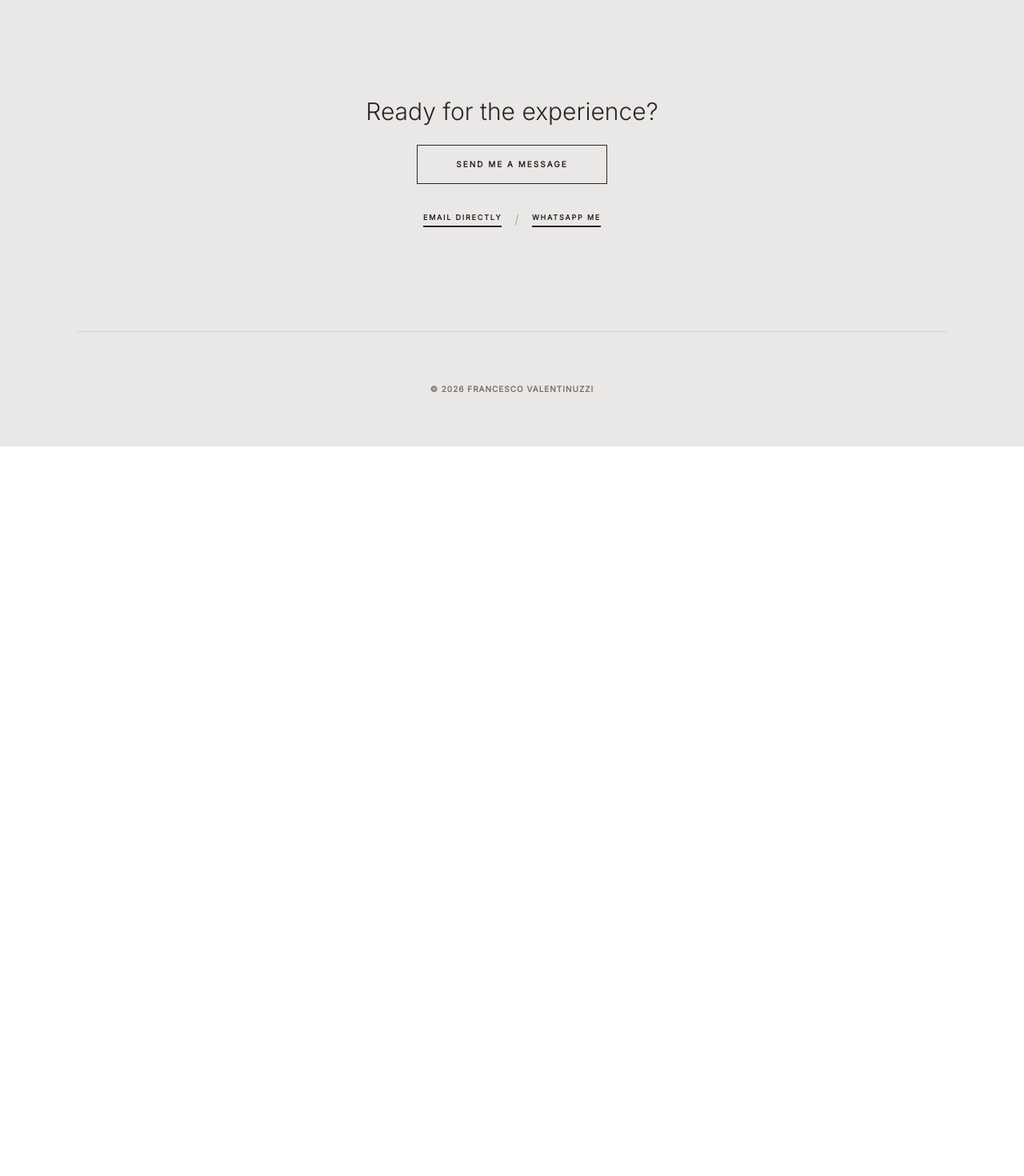
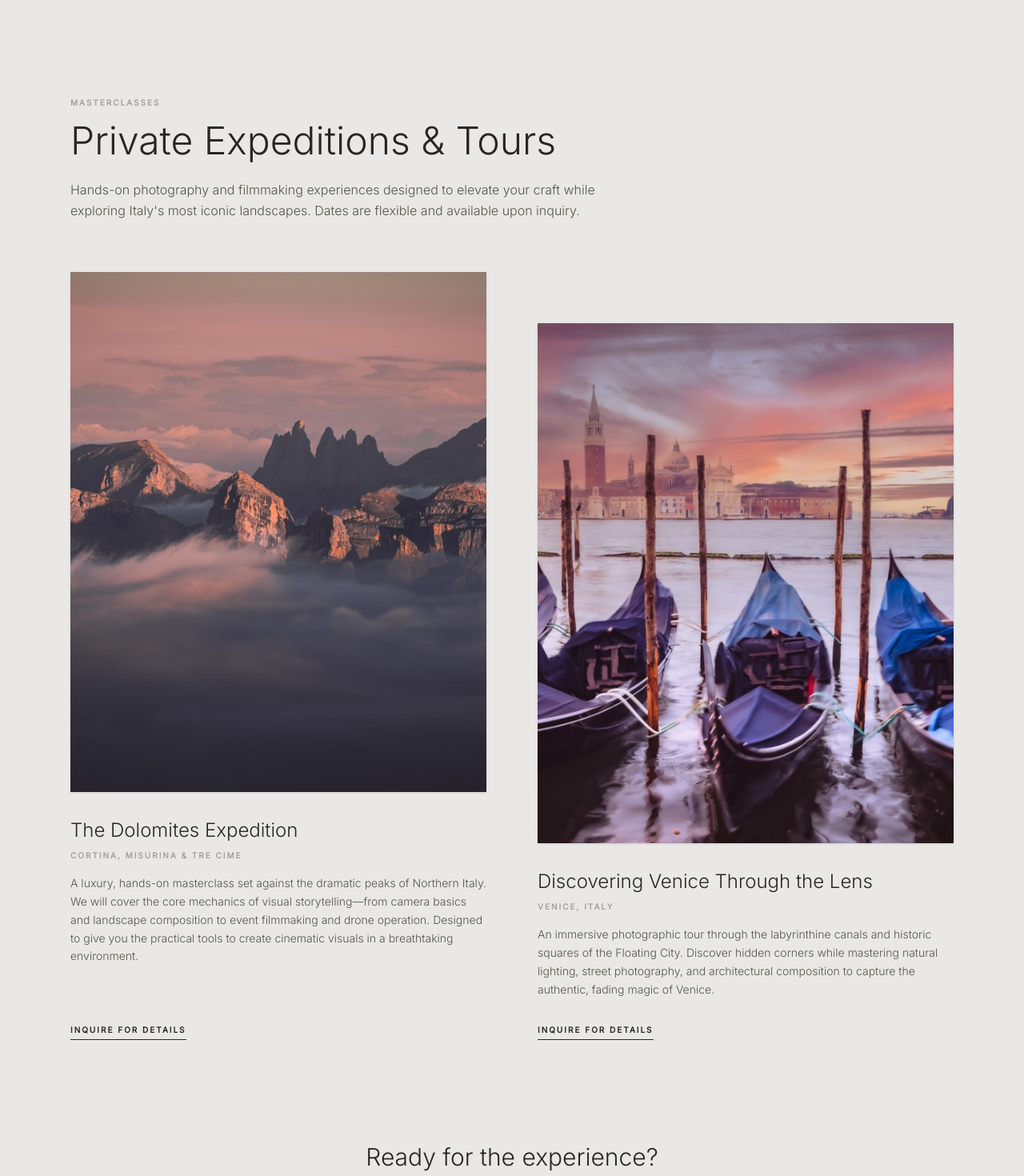
Before and after one commit to fvalentinuzzi-3cime/portfolio-website, a Next.js app: page /en/experiences in a window 1280 px wide. Shown: the part 2460-3930 px from the top of the page at 80% size. Before the commit the page ends 3018 px from the top, so only its background shows below. Built offline with nearby package versions, Linux system fonts and the light colour scheme.

Commit message:
added experiences

```diff
--- a/app/[lang]/experiences/experiences-client.tsx
+++ b/app/[lang]/experiences/experiences-client.tsx
@@ -142,6 +142,86 @@ export default function ExperiencesClient({ dict }: { dict: any }) {
           </p>
         </motion.section>
 
+        {/* --- PRIVATE TOURS & MASTERCLASSES --- */}
+        <motion.section
+          initial="hidden" whileInView="visible" viewport={{ once: true, margin: "-100px" }} variants={fadeUp}
+          className="max-w-6xl mx-auto px-6 mt-32 mb-16"
+        >
+          {/* Header */}
+          <div className="mb-16 text-center md:text-left">
+            <span className="text-[10px] uppercase font-bold tracking-[0.2em] text-stone-400 block mb-4">
+              {dict.tours.sectionEyebrow}
+            </span>
+            <h2 className="text-3xl md:text-5xl font-light text-stone-800 mb-6">
+              {dict.tours.sectionTitle}
+            </h2>
+            <p className="text-base text-stone-600 font-light leading-relaxed max-w-2xl">
+              {dict.tours.sectionDesc}
+            </p>
+          </div>
+
+          {/* Side-by-Side Grid */}
+          <div className="grid grid-cols-1 md:grid-cols-2 gap-12 lg:gap-16">
+
+            {/* Tour 1: Dolomites */}
+            <div className="flex flex-col group">
+              <div className="w-full aspect-[4/5] bg-stone-300 relative overflow-hidden mb-8 shadow-sm">
+                  {/* Change this src to your Dolomites image */}
+                  <Image
+                    src="/dolomites-clouds.jpeg"
+                    alt="Dolomites Masterclass"
+                    fill
+                    sizes="(max-width: 768px) 100vw, 50vw"
+                    className="object-cover group-hover:scale-105 transition-transform duration-700"
+                  />
+              </div>
+              <h3 className="text-2xl font-light text-stone-800 mb-2">{dict.tours.dolomitesTitle}</h3>
+              <span className="text-[10px] font-bold uppercase tracking-[0.2em] text-stone-400 mb-4 block">
+                {dict.tours.dolomitesLocation}
+              </span>
+              <p className="text-sm text-stone-600 font-light leading-relaxed mb-8 flex-grow">
+                {dict.tours.dolomitesDesc}
+              </p>
+              <a
+                href="mailto:fvalentinuzzi@studio3cime.com?subject=Inquiry:%20Dolomites%20Expedition"
+                onClick={() => sendGAEvent('event', 'generate_lead', { lead_type: 'tour_dolomites' })}
+                className="self-start text-[10px] font-bold uppercase tracking-[0.2em] text-stone-800 border-b border-stone-800 pb-1 hover:text-stone-500 hover:border-stone-500 transition-colors"
+              >
+                {dict.tours.inquiryBtn}
+              </a>
+            </div>
+
+            {/* Tour 2: Venice */}
+            <div className="flex flex-col group md:mt-16">
+              <div className="w-full aspect-[4/5] bg-stone-300 relative overflow-hidden mb-8 shadow-sm">
+                  {/* Change this src to a Venice image */}
+                  <Image
+                    src="/hero.jpeg"
+                    alt="Venice Masterclass"
+                    fill
+                    sizes="(max-width: 768px) 100vw, 50vw"
+                    className="object-cover group-hover:scale-105 transition-transform duration-700"
+                  />
+              </div>
+              <h3 className="text-2xl font-light text-stone-800 mb-2">{dict.tours.veniceTitle}</h3>
+              <span className="text-[10px] font-bold uppercase tracking-[0.2em] text-stone-400 mb-4 block">
+                {dict.tours.veniceLocation}
+              </span>
+              <p className="text-sm text-stone-600 font-light leading-relaxed mb-8 flex-grow">
+                {dict.tours.veniceDesc}
+              </p>
+              <a
+                href="mailto:fvalentinuzzi@studio3cime.com?subject=Inquiry:%20Venice%20Narrative%20Tour"
+                onClick={() => sendGAEvent('event', 'generate_lead', { lead_type: 'tour_venice' })}
+                className="self-start text-[10px] font-bold uppercase tracking-[0.2em] text-stone-800 border-b border-stone-800 pb-1 hover:text-stone-500 hover:border-stone-500 transition-colors"
+              >
+                {dict.tours.inquiryBtn}
+              </a>
+            </div>
+
+          </div>
+        </motion.section>
+
         {/* Call to Action */}
         <motion.section
           initial="hidden" whileInView="visible" viewport={{ once: true, margin: "-100px" }} variants={fadeUp}
--- a/dictionaries/en.json
+++ b/dictionaries/en.json
@@ -197,5 +197,17 @@
     "sec2Desc": "Our website uses essential cookies to ensure proper functionality and improve user experience. These cookies do not store personally identifiable information unless you explicitly provide it to us.",
     "sec3Title": "3. Data Sharing and GDPR Rights",
     "sec3Desc": "We respect your privacy and do not sell or rent your personal data to third parties. Under the General Data Protection Regulation (GDPR), you have the right to access, rectify, or erase your personal data at any time. To exercise these rights, please contact us at fvalentinuzzi@studio3cime.com."
+  },
+  "tours": {
+    "sectionEyebrow": "Masterclasses",
+    "sectionTitle": "Private Expeditions & Tours",
+    "sectionDesc": "Hands-on photography and filmmaking experiences designed to elevate your craft while exploring Italy's most iconic landscapes. Dates are flexible and available upon inquiry.",
+    "dolomitesTitle": "The Dolomites Expedition",
+    "dolomitesLocation": "Cortina, Misurina & Tre Cime",
+    "dolomitesDesc": "A luxury, hands-on masterclass set against the dramatic peaks of Northern Italy. We will cover the core mechanics of visual storytelling—from camera basics and landscape composition to event filmmaking and drone operation. Designed to give you the practical tools to create cinematic visuals in a breathtaking environment.",
+    "veniceTitle": "Discovering Venice Through the Lens",
+    "veniceLocation": "Venice, Italy",
+    "veniceDesc": "An immersive photographic tour through the labyrinthine canals and historic squares of the Floating City. Discover hidden corners while mastering natural lighting, street photography, and architectural composition to capture the authentic, fading magic of Venice.",
+    "inquiryBtn": "Inquire for Details"
   }
 }
--- a/dictionaries/it.json
+++ b/dictionaries/it.json
@@ -197,5 +197,17 @@
     "sec2Desc": "Il nostro sito web utilizza cookie essenziali per garantire il corretto funzionamento e migliorare l'esperienza dell'utente. Questi cookie non memorizzano informazioni di identificazione personale a meno che tu non ce le fornisca esplicitamente.",
     "sec3Title": "3. Condivisione dei Dati e Diritti GDPR",
     "sec3Desc": "Rispettiamo la tua privacy e non vendiamo o affittiamo i tuoi dati personali a terzi. Ai sensi del Regolamento Generale sulla Protezione dei Dati (GDPR), hai il diritto di accedere, rettificare o cancellare i tuoi dati personali in qualsiasi momento. Per esercitare questi diritti, ti preghiamo di contattarci a fvalentinuzzi@studio3cime.com."
+  },
+  "tours": {
+    "sectionEyebrow": "Masterclass",
+    "sectionTitle": "Spedizioni Private e Tour",
+    "sectionDesc": "Esperienze pratiche di fotografia e filmmaking progettate per elevare la tua tecnica mentre esplori i paesaggi più iconici d'Italia. Le date sono flessibili e disponibili su richiesta.",
+    "dolomitesTitle": "La Spedizione sulle Dolomiti",
+    "dolomitesLocation": "Cortina, Misurina e Tre Cime",
+    "dolomitesDesc": "Una masterclass pratica e di lusso tra le spettacolari vette del Nord Italia. Esploreremo i fondamenti dello storytelling visivo: dalle basi della fotocamera e la composizione paesaggistica, fino al filmmaking per eventi e l'uso del drone. Progettato per fornirti gli strumenti pratici per creare immagini cinematografiche in un ambiente mozzafiato.",
+    "veniceTitle": "Scoprire Venezia Attraverso l'Obiettivo",
+    "veniceLocation": "Venezia, Italia",
+    "veniceDesc": "Un tour fotografico immersivo tra i labirintici canali e le piazze storiche della Serenissima. Scopri angoli nascosti mentre perfezioni l'uso della luce naturale, la street photography e la composizione architettonica per catturare l'autentica magia di Venezia.",
+    "inquiryBtn": "Richiedi Informazioni"
   }
 }
```
Also changed, not shown: public/dolomites-clouds.jpeg (added).
